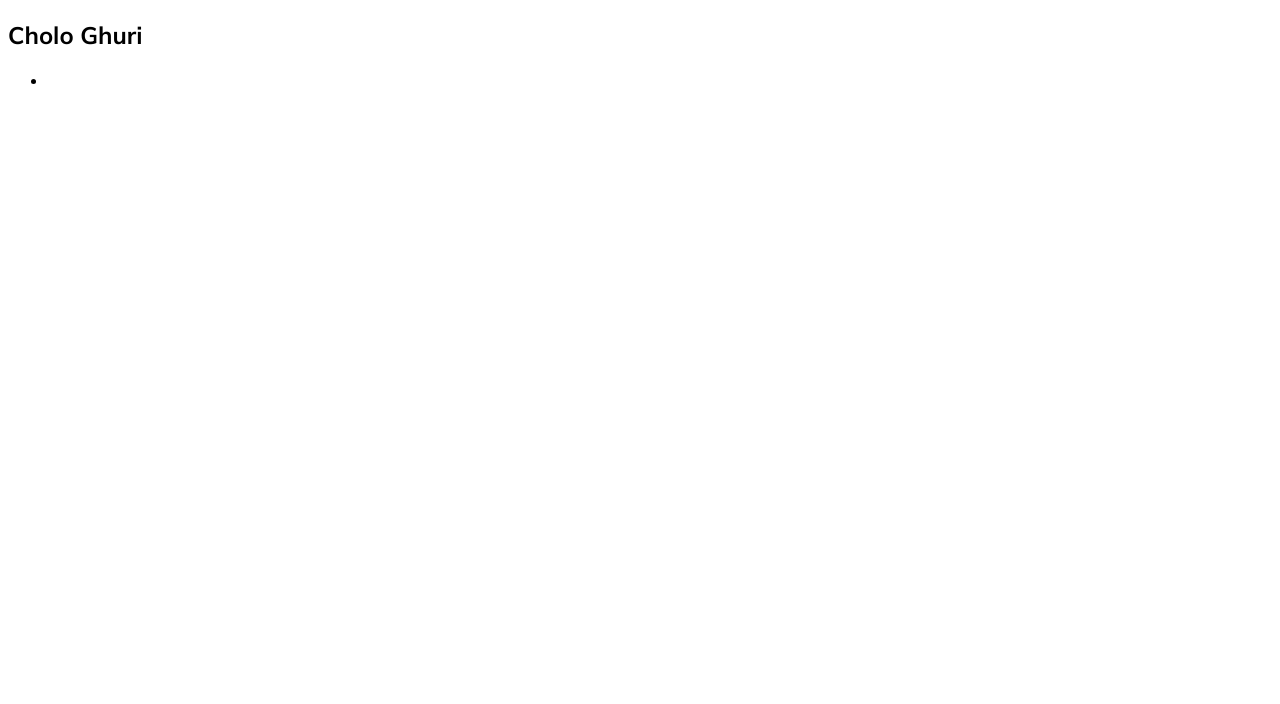
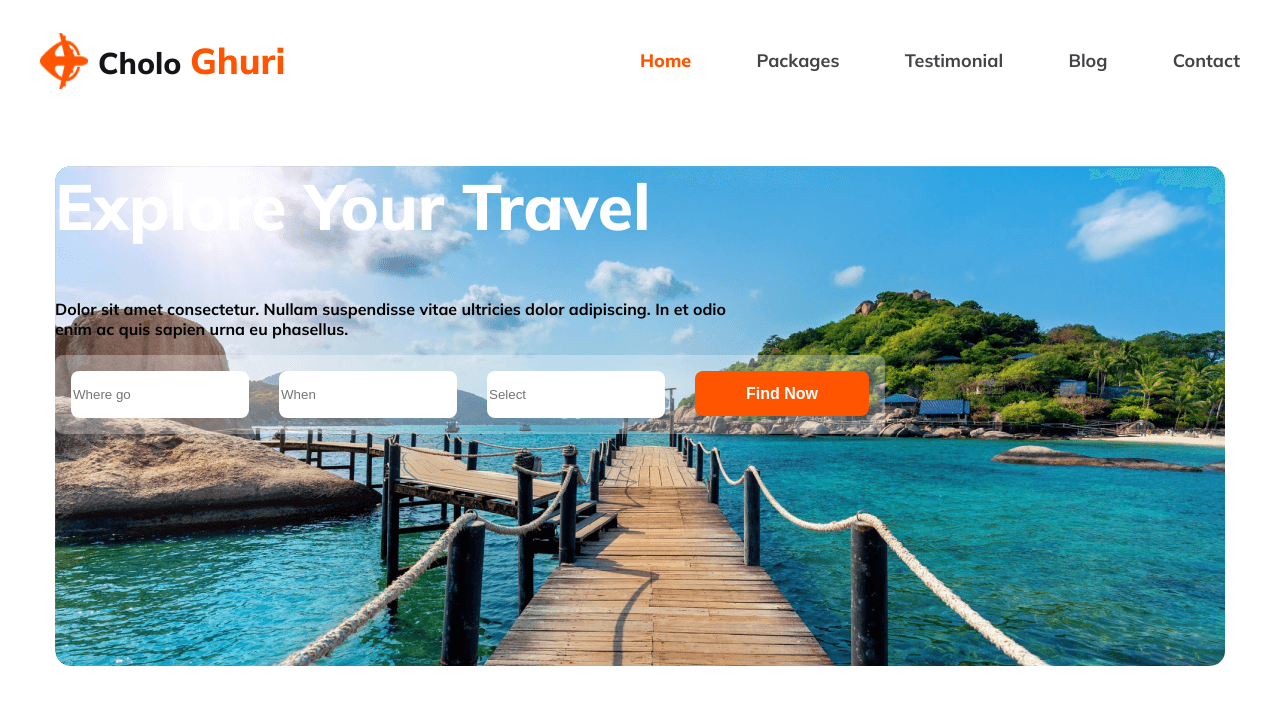
Before and after one commit to NasrinJahanFatema/Assignment-2, a plain HTML site: page index.html in a window 1280 px wide. Drawn offline with Linux system fonts and the light colour scheme.

Commit message:
travel related html css file created

```diff
--- a/index.html
+++ b/index.html
@@ -10,12 +10,43 @@
 </head>
 <body>
     <header>
-        <nav>
-        <h2>Cholo Ghuri</h2>
-        <ul>
-            <li></li>
-        </ul>
-        </nav>
+   <!-- nav-section start from here -->
+   <nav class="header-section">
+    <div class="nav-container">
+        <img src="Images/Group 40071 (2).png" alt="icon">
+        <h3>Cholo <span>Ghuri</span></h3>
+    </div>
+    <div class="item-container">
+            <a href=""><span class="special">Home</span></a>
+            <a href="">Packages</a>
+            <a href="">Testimonial</a>
+            <a href="">Blog</a>
+            <a href="">Contact</a>
+        </div>
+    </nav>
+   <!-- nav-section end here -->
+
+   <!-- banner-section start from here -->
+   <div class="banner-section">
+      <div class="banner-text">
+        <h2>Explore Your Travel</h2>
+      <p>Dolor sit amet consectetur. Nullam suspendisse vitae ultricies dolor adipiscing. In et odio <br> enim ac quis sapien urna eu phasellus.</p>
+      </div>
+      <div class="banner-form">
+        <input type="text" placeholder="Where go">
+        <input type="text" placeholder="When" >
+        <input type="text" placeholder="Select">
+        <button class="common-button">Find Now</button>
+      </div>
+    </div>
+
+
     </header>
+    <main>
+
+    </main>
+    <footer>
+
+    </footer>
 </body>
 </html>
--- a/styles/style.css
+++ b/styles/style.css
@@ -3,3 +3,100 @@
 body{
     font-family: 'Mulish', sans-serif;
 }
+
+.header-section{
+    max-width: 1200px;
+    margin: 0 auto;
+    display: flex;
+}
+.nav-container {
+    min-height: 50px;
+    display: flex;
+    align-items: center;
+    width: 50%;
+    /* justify-content: center; */
+}
+.nav-container img{
+    width: 48px;
+    height: 56.008px;
+}
+.nav-container h3{
+color: #131318;
+font-size: 30px;
+font-style: normal;
+font-weight: 800;
+line-height: normal;
+margin-left: 10px;
+}
+.nav-container h3 span{
+color: #FF5400;
+font-size: 36px;
+font-style: normal;
+font-weight: 800;
+line-height: normal;
+}
+.item-container{
+width: 50%;
+display: flex;
+justify-content: space-between;
+align-items: center;
+}
+.item-container a {
+    text-decoration: none;
+    color: var(--Dark-02, #424247);
+    text-align: center;
+    font-size: 18px;
+    font-style: normal;
+    font-weight: 400;
+    line-height: normal;
+}
+.special{
+    color: #FF5400;
+    font-style: normal;
+    font-weight: 800;
+    line-height: normal;
+}
+
+.banner-section{
+    background: url(../Images/Group\ 13\ \(1\)\ \(1\).png);
+    width: 1170px;
+    height: 500px;
+    margin: 0 auto;
+    border-radius: 15px;
+    /* background: linear-gradient(100deg, rgba(19, 19, 24, 0.80) 0%, rgba(19, 19, 24, 0.00) 100%); */
+}
+.banner-form{
+    border-radius: 8px;
+    background: rgba(255, 255, 255, 0.30);
+    display: inline-flex;
+    padding: 16px;
+    align-items: flex-start;
+    gap: 30px;
+}
+.banner-text h2{
+    color: #FFF;
+    font-size: 64px;
+    font-style: normal;
+    font-weight: 800;
+    line-height: normal;
+}
+.banner-form input{
+    width: 174px;
+    height: 45px;
+    border-radius: 8px;
+    background: #FFF;
+    border: none;
+    }
+    .common-button{
+        width: 174px;
+        height: 45px;
+        border-radius: 8px;
+        background: #FF5400;
+        border: none;
+        color: #FFF;
+        text-align: center;
+        font-size: 16px;
+        font-style: normal;
+        font-weight: 700;
+        line-height: normal;
+    }
```
